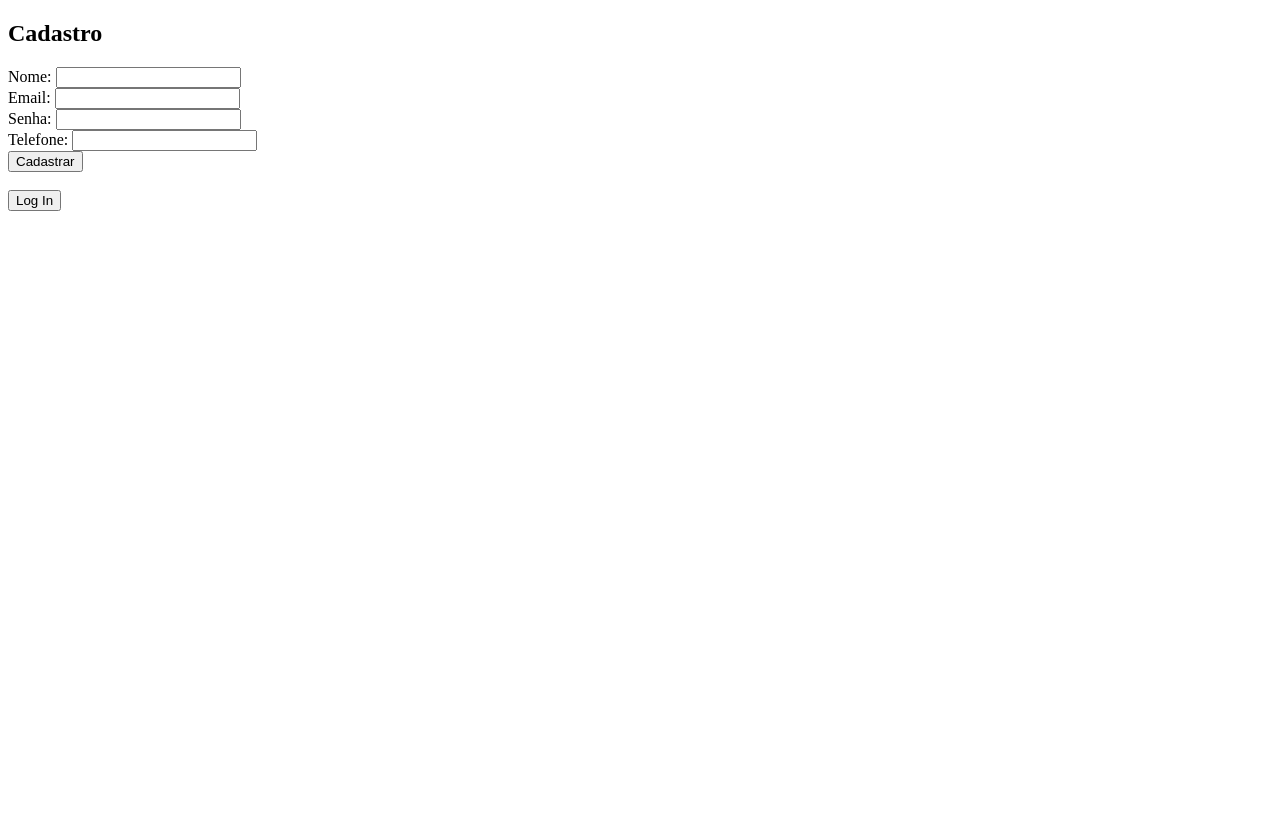
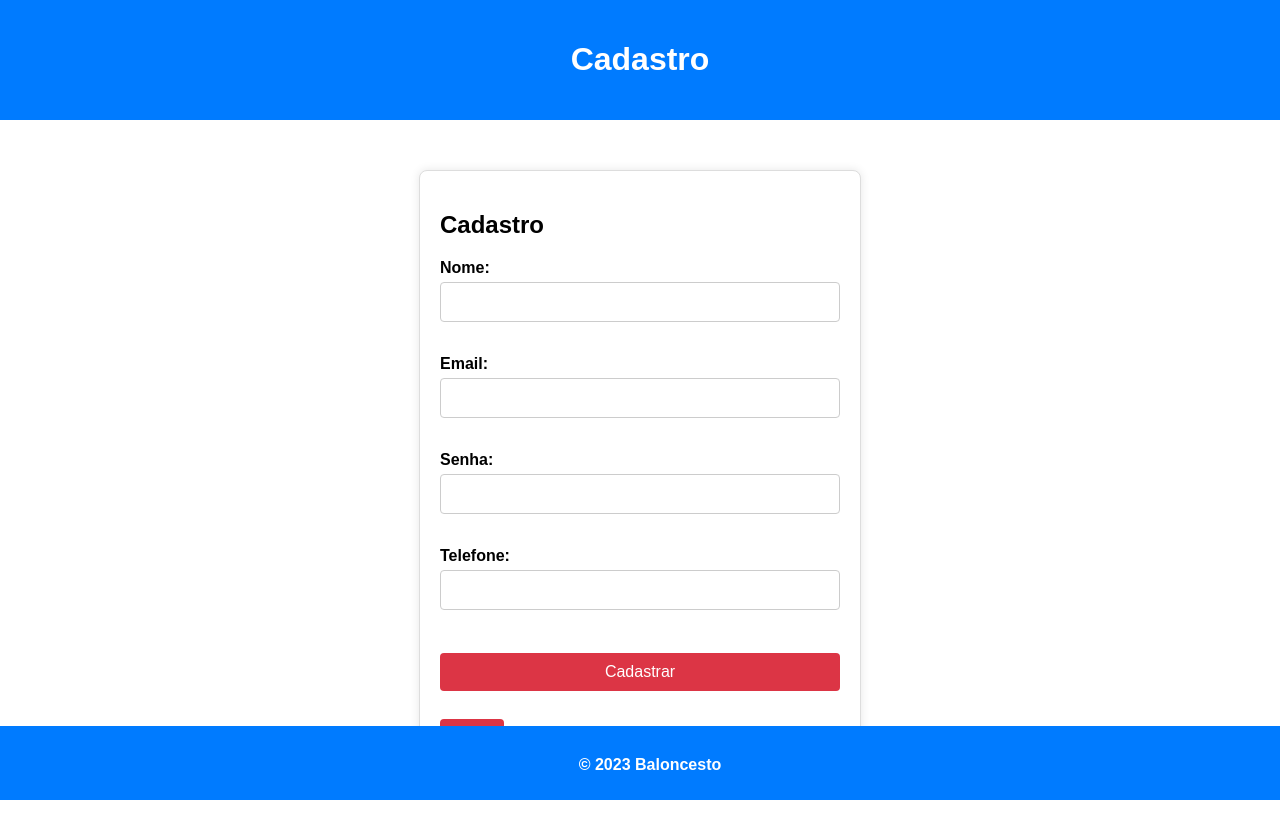
Before and after one commit to AndreVOliveira/Baloncesto, a PHP site: page /log_on/cadastro.php in a window 1280 px wide. Before the commit the page ends 211 px from the top, so only its background shows below. Run offline with PHP 8.4, Linux system fonts and the light colour scheme.

Commit message:
adicionado css

```diff
--- a/log_on/cadastro.php
+++ b/log_on/cadastro.php
@@ -51,18 +51,31 @@ $conn->close();
 <head>
     <meta charset="UTF-8">
     <title>Cadastro</title>
+    <link rel="stylesheet" href="style.css">
 </head>
 <body>
+    <header>
+        <h1>Cadastro</h1>
+    </header>
+    <div class="form-container">
         <h2>Cadastro</h2>
         <form method="post" action="">
-        Nome: <input type="text" name="nome" required><br>
-        Email: <input type="email" name="email" required><br>
-        Senha: <input type="password" name="senha" required><br>
-        Telefone: <input type="number" name="telefone" required><br>
+            <label for="nome">Nome:</label>
+            <input type="text" name="nome" id="nome" required><br>
+            <label for="email">Email:</label>
+            <input type="email" name="email" id="email" required><br>
+            <label for="senha">Senha:</label>
+            <input type="password" name="senha" id="senha" required><br>
+            <label for="telefone">Telefone:</label>
+            <input type="number" name="telefone" id="telefone" required><br>
             <input type="submit" value="Cadastrar">
         </form>
         <?php if ($message) echo "<p>$message</p>"; ?>
         <br>
         <a href="log_in.php"><button>Log In</button></a>
+    </div>
+    <footer>
+        <p>&copy; 2023 Baloncesto</p>
+    </footer>
 </body>
 </html>
--- /dev/null
+++ b/log_on/style.css
@@ -0,0 +1,94 @@
+/* General Styles */
+body {
+    font-family: Arial, sans-serif;
+    margin: 0;
+    padding: 0;
+    background-color: #ffffff; /* White background for the site */
+    color: #000000;
+}
+
+/* Header Styles */
+header {
+    background-color: #007bff; /* Blue header */
+    color: #ffffff;
+    padding: 20px;
+    text-align: center;
+}
+
+/* Footer Styles */
+footer {
+    background-color: #007bff; /* Blue footer */
+    color: #ffffff;
+    padding: 10px;
+    text-align: center;
+    position: fixed;
+    bottom: 0;
+    width: 100%;
+}
+
+/* Form Container */
+.form-container {
+    max-width: 400px;
+    margin: 50px auto;
+    padding: 20px;
+    background-color: #ffffff; /* White form background */
+    border: 1px solid #ddd;
+    border-radius: 8px;
+    box-shadow: 0 0 10px rgba(0,0,0,0.1);
+}
+
+/* Form Elements */
+form {
+    display: flex;
+    flex-direction: column;
+}
+
+label {
+    margin-bottom: 5px;
+    font-weight: bold;
+}
+
+input[type="text"],
+input[type="email"],
+input[type="password"],
+input[type="number"] {
+    padding: 10px;
+    margin-bottom: 15px;
+    border: 1px solid #ccc;
+    border-radius: 4px;
+    font-size: 16px;
+}
+
+input[type="submit"],
+button {
+    background-color: #dc3545; /* Red accent for buttons */
+    color: #ffffff;
+    padding: 10px;
+    border: none;
+    border-radius: 4px;
+    cursor: pointer;
+    font-size: 16px;
+    margin-top: 10px;
+}
+
+input[type="submit"]:hover,
+button:hover {
+    background-color: #c82333; /* Darker red on hover */
+}
+
+/* Links */
+a {
+    color: #007bff; /* Blue links */
+    text-decoration: none;
+}
+
+a:hover {
+    text-decoration: underline;
+}
+
+/* Messages */
+p {
+    text-align: center;
+    margin-top: 20px;
+    font-weight: bold;
+}
```
Also changed, not shown: log_on/log_in.php (+13 -2 lines). Lines whose indentation alone changed are shown as unchanged.
